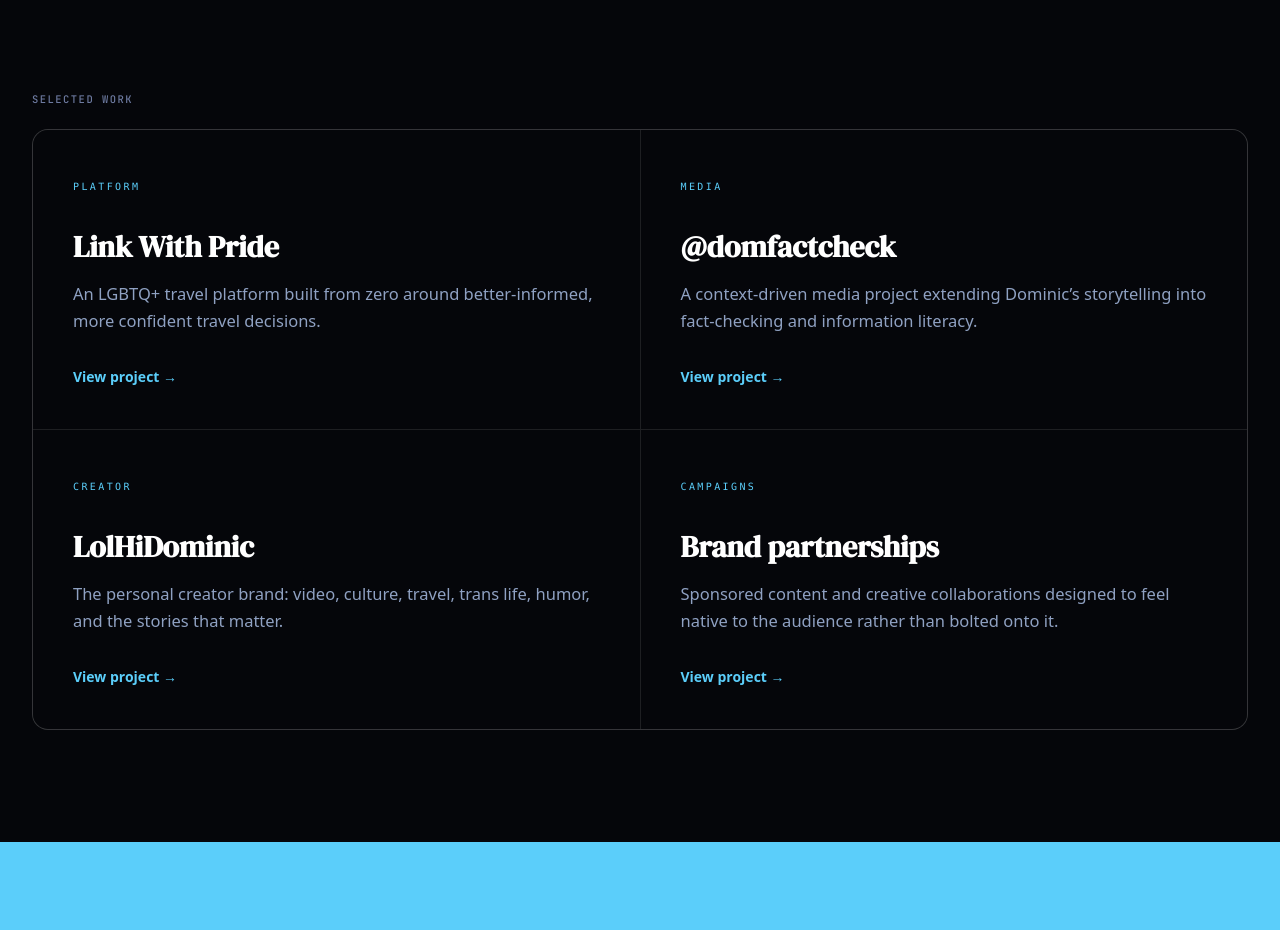
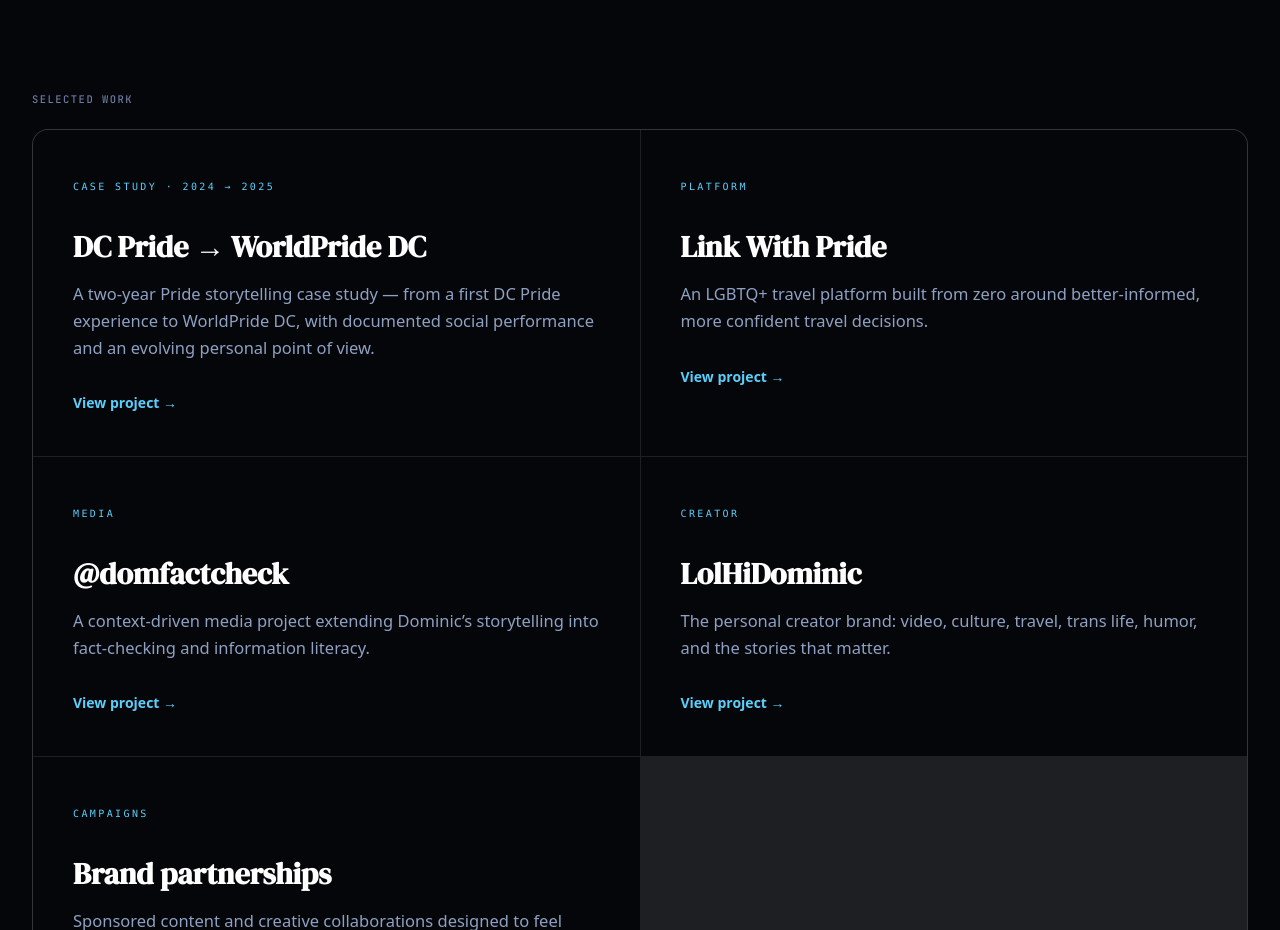
Before and after one commit to rageinstall/lolhidominic.com, a Next.js app: page /work-with-me in a window 1280 px wide. Shown: the part 1860-2790 px from the top of the page. Built offline with nearby package versions, Linux system fonts and the light colour scheme; a web font is replaced by a local one.

Commit message:
Feature DC Pride and WorldPride case study in selected work

```diff
--- a/app/work-with-me/page.tsx
+++ b/app/work-with-me/page.tsx
@@ -22,7 +22,7 @@ export default function WorkWithMePage() {
     <div className="mx-auto max-w-[1320px] px-6 md:px-8"><div className="rule" /></div>
     <section id="t-time-media" className="mx-auto max-w-[1320px] px-6 py-20 md:px-8 md:py-28"><div className="grid gap-12 lg:grid-cols-[0.7fr_1.3fr]"><div><p className="eyebrow mb-4">The studio</p><h2 className="font-display text-4xl font-black tracking-tight text-white md:text-6xl">T-Time Media LLC</h2></div><div className="max-w-3xl space-y-6 text-lg leading-relaxed text-ink-muted"><p>T-Time Media is the creative studio around Dominic’s work. It gives the creator, the brands, and the independent projects one place to build from.</p><p>The work can start with a video, a campaign, a platform, an experience, or an idea that doesn’t have a category yet. The goal is the same: make something people actually care about.</p></div></div></section>
     <section className="border-y border-white/10 bg-surface"><div className="mx-auto max-w-[1320px] px-6 py-20 md:px-8 md:py-28"><p className="eyebrow mb-8">What I make</p><div className="grid gap-px bg-white/10 md:grid-cols-2">{formats.map(([title, body], i) => <div key={title} className="bg-surface p-8 md:p-10"><span className="font-mono text-xs text-blue">0{i + 1}</span><h3 className="mt-10 font-display text-3xl font-black text-white">{title}</h3><p className="mt-4 max-w-lg leading-relaxed text-ink-muted">{body}</p></div>)}</div></div></section>
-    <section className="mx-auto max-w-[1320px] px-6 py-20 md:px-8 md:py-28"><p className="eyebrow mb-5">Selected work</p><div className="grid gap-px overflow-hidden rounded-2xl border border-white/10 bg-white/10 md:grid-cols-2"><Project title="Link With Pride" type="Platform" body="An LGBTQ+ travel platform built from zero around better-informed, more confident travel decisions." href="/link-with-pride" /><Project title="@domfactcheck" type="Media" body="A context-driven media project extending Dominic’s storytelling into fact-checking and information literacy." href="https://instagram.com/domfactcheck" external /><Project title="LolHiDominic" type="Creator" body="The personal creator brand: video, culture, travel, trans life, humor, and the stories that matter." href="https://instagram.com/lolhidominic" external /><Project title="Brand partnerships" type="Campaigns" body="Sponsored content and creative collaborations designed to feel native to the audience rather than bolted onto it." href="/contact" /></div></section>
+    <section className="mx-auto max-w-[1320px] px-6 py-20 md:px-8 md:py-28"><p className="eyebrow mb-5">Selected work</p><div className="grid gap-px overflow-hidden rounded-2xl border border-white/10 bg-white/10 md:grid-cols-2"><Project title="DC Pride → WorldPride DC" type="Case study · 2024 → 2025" body="A two-year Pride storytelling case study — from a first DC Pride experience to WorldPride DC, with documented social performance and an evolving personal point of view." href="/work/dc-pride-worldpride" /><Project title="Link With Pride" type="Platform" body="An LGBTQ+ travel platform built from zero around better-informed, more confident travel decisions." href="/link-with-pride" /><Project title="@domfactcheck" type="Media" body="A context-driven media project extending Dominic’s storytelling into fact-checking and information literacy." href="https://instagram.com/domfactcheck" external /><Project title="LolHiDominic" type="Creator" body="The personal creator brand: video, culture, travel, trans life, humor, and the stories that matter." href="https://instagram.com/lolhidominic" external /><Project title="Brand partnerships" type="Campaigns" body="Sponsored content and creative collaborations designed to feel native to the audience rather than bolted onto it." href="/contact" /></div></section>
     <section className="bg-blue px-6 py-20 text-bg md:px-8 md:py-28"><div className="mx-auto max-w-[1320px]"><p className="mb-4 font-mono text-[11px] font-bold uppercase tracking-[0.24em]">Let’s work</p><h2 className="max-w-4xl font-display text-5xl font-black leading-none md:text-7xl">I like making things that didn’t exist before.</h2><Link href="/contact" className="mt-8 inline-flex rounded-full bg-bg px-7 py-4 text-sm font-bold text-white transition hover:bg-white hover:text-bg">Start a conversation →</Link></div></section>
   </div>;
 }
```
